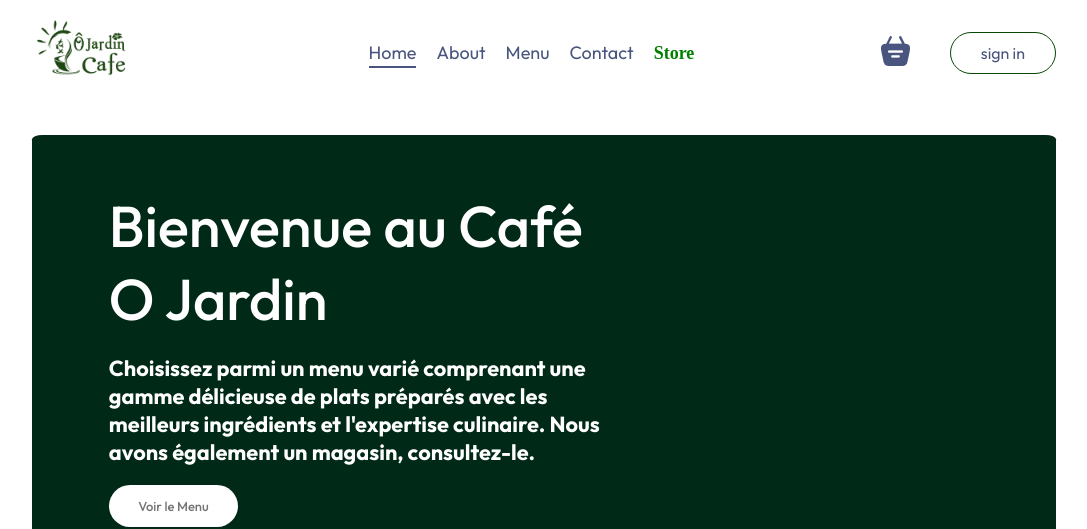
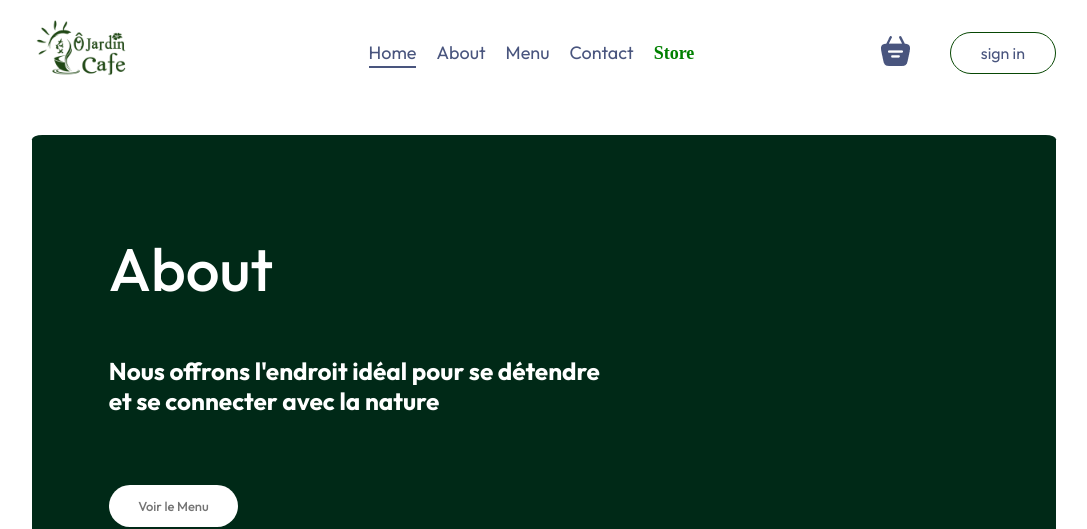
Before and after one commit to KhaldaneH/O-Jardin, a React (Vite) app in the folder frontend/: page /about in a window 1280 px wide. Shown: the top 529 px of the page, without its empty margins (96-1183 px from the left). Built offline with nearby package versions, Linux system fonts and the light colour scheme; no server answers.

Commit message:
Update Header2.jsx

```diff
--- a/frontend/src/components/Header/Header2/Header2.jsx
+++ b/frontend/src/components/Header/Header2/Header2.jsx
@@ -1,16 +1,14 @@
-import React from 'react';
 import './Header2.css';
 import {Link} from 'react-router-dom'
 
 
 const Header2 = () => {
 
-
     return (
         <div className='header2'>
-            <div className='header-contents'>
-                <h2>Bienvenue au Café O Jardin</h2>
-                <p>Choisissez parmi un menu varié comprenant une gamme délicieuse de plats préparés avec les meilleurs ingrédients et l'expertise culinaire. Nous avons également un magasin, consultez-le.</p>
+            <div className='header2-contents'>
+                <h2 style={{fontSize:"60px",marginBottom:"30px"}}>About</h2>
+                <p style={{marginBottom:"50px",}}>Nous offrons l'endroit idéal pour se détendre et se connecter avec la nature</p>
                 <Link to="/menu"><button>Voir le Menu</button></Link>
             </div>
         </div>
```
